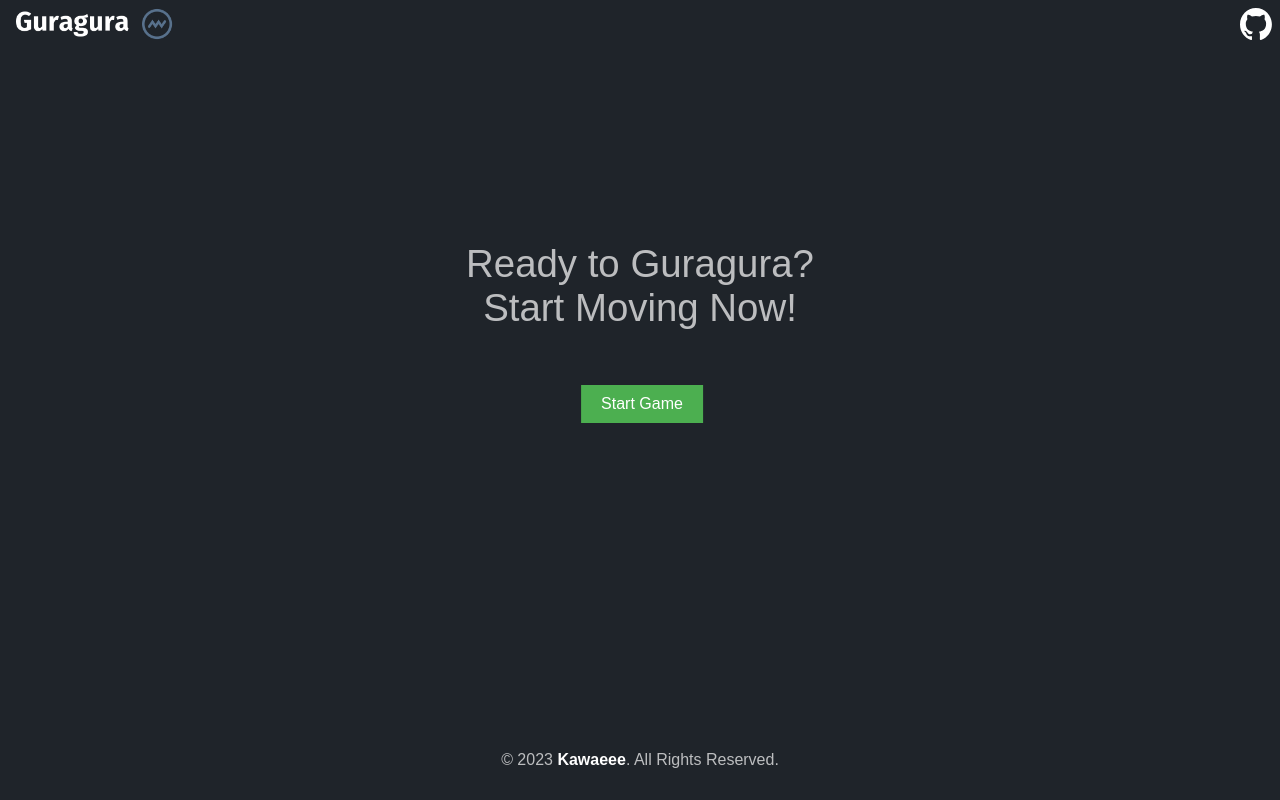
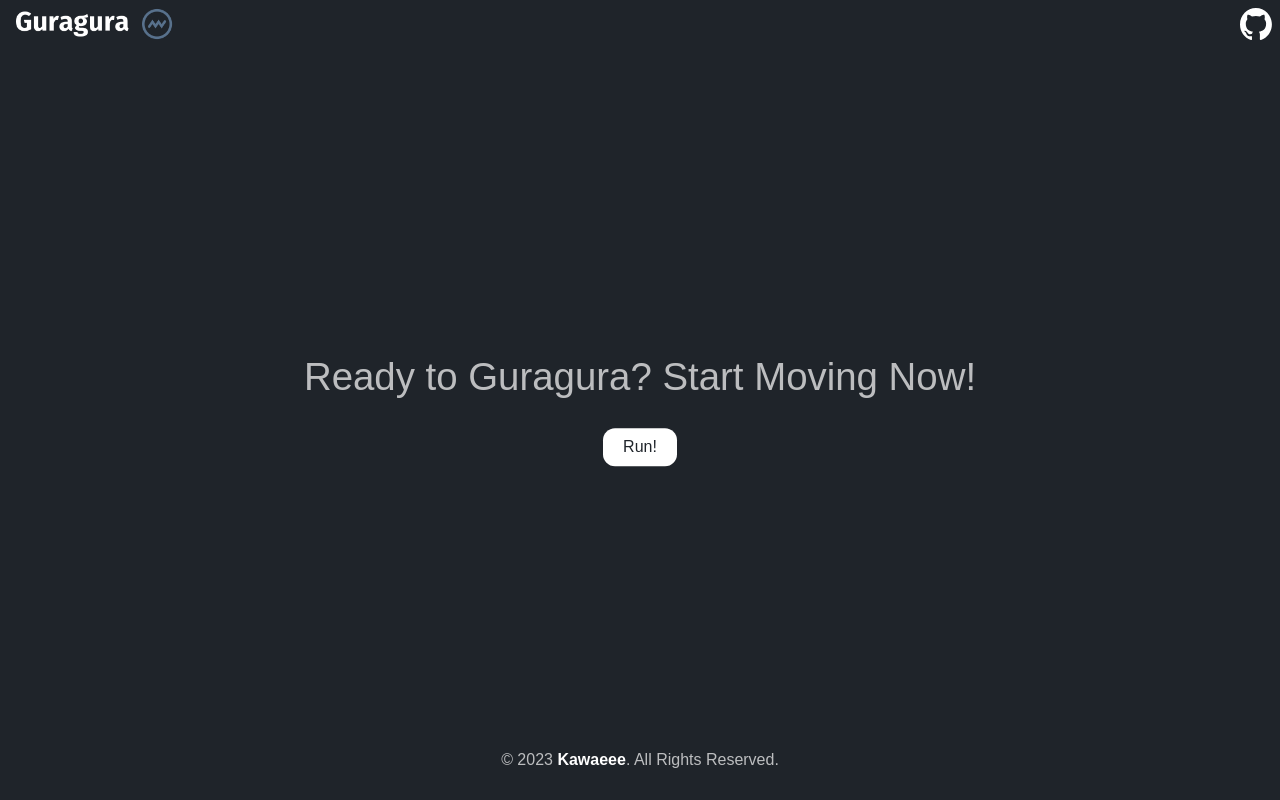
Before and after one commit to Kawaeee/guragura, a SvelteKit app: page / in a window 1280 px wide. Built offline with nearby package versions, Linux system fonts and the light colour scheme.

Commit message:
🔨 add transition, adjust style

```diff
--- a/src/routes/Guragura.svelte
+++ b/src/routes/Guragura.svelte
@@ -8,6 +8,9 @@
 -->
 
 <script lang="ts">
+    import { fade } from "svelte/transition";
+    import { onMount } from "svelte";
+
     /**
      * The starting position of the player in pixels.
      * @type {number}
@@ -48,7 +51,7 @@
      * The amount of time left in the game in seconds.
      * @type {number}
      */
-    let remainingTime = 120;
+    let remainingTime = 60;
 
     /**
      * The ID of the timer interval function.
@@ -261,7 +264,7 @@
         goalReachedBaseScore = 10;
         scoreMultiplier = 1.0;
 
-        remainingTime = 5;
+        remainingTime = 60;
         goalReachedCount = 0;
     }
 
@@ -274,36 +277,113 @@
         stopTimer();
         window.removeEventListener("keydown", handleKeyDown);
     }
+
+    // This is placeholder for smaller screen
+    let isSmallScreen = false;
+
+    const updateScreenSize = () => {
+        if (window.innerWidth <= 480) {
+            isSmallScreen = true;
+        } else {
+            isSmallScreen = false;
+        }
+    };
+
+    onMount(() => {
+        updateScreenSize();
+        window.addEventListener("resize", updateScreenSize);
+    });
+
 </script>
 
+{#if isSmallScreen}
+<h5 class="message">Try this on larger screen would be 🔥🥕;</h5>
+{/if}
+
 {#if !isGameStarted}
-<div class="guragura-pre">
+<div class="guragura-screen" transition:fade>
     <h1>Ready to Guragura? Start Moving Now!</h1>
     {#if lastGameStatus}
-    <div class="score-pre">
+    <div class="last-score">
         Lap: {goalReachedCount}, Score: {startScore.toFixed(2)}, Multiplier: x{scoreMultiplier.toFixed(2)}
     </div>
     {/if}
-    <button on:click={startGame}>Start Game</button>
+    <button class="start-btn" on:click={startGame}>Run!</button>
 </div>
-
 {/if}
 
 {#if isGameStarted}
-<div class="guragura-game">
-    <div class="score-game">
+<div class="guragura-screen" transition:fade>
+    <div class="current-score">
         Lap: {goalReachedCount}, Score: {startScore.toFixed(2)}, Multiplier: x{scoreMultiplier.toFixed(2)}
         <br>Time remaining: {remainingTime} seconds
     </div>
-    <div>
+    <div class="game-content">
         <div class="player" style="left: {startPosition}px;"></div>
         <div class="goal"></div>
     </div>
-    <p>Press the left and right arrow keys alternately to move the player!</p>
+    <p class="instruction">Press the left and right arrow keys alternately to move the player!</p>
 </div>
 {/if}
 
 <style>
+    .message {
+        display: flex;
+        flex-direction: column;
+        justify-content: center;
+        align-items: center;
+        text-align: center;
+    }
+
+    .guragura-screen {
+        position: absolute;
+        top: 50%;
+        left: 50%;
+        transform: translate(-50%, -50%);
+        width: 100%;
+        max-width: 700px;
+        display: flex;
+        flex-direction: column;
+        justify-content: center;
+        align-items: center;
+        text-align: center;
+    }
+
+    .last-score{
+        font-size: large;
+    }
+
+    .current-score{
+        position: absolute;
+        top: 75px;
+        left: 50%;
+        transform: translate(-50%, -50%);
+        font-size: large;
+    }
+
+    .game-content {
+        display: flex;
+        flex-direction: row;
+    }
+
+    .instruction {
+        margin-top: 20px;
+    }
+
+    .start-btn {
+        background-color: white;
+        border: none;
+        color: #1F242A;
+        padding: 10px 20px;
+        text-align: center;
+        text-decoration: none;
+        display: inline-block;
+        font-size: 16px;
+        margin: 4px 2px;
+        cursor: pointer;
+        border-radius: 12px;
+    }
+
     .player {
         position: absolute;
         bottom: 150%;
@@ -327,53 +407,9 @@
         background-position: center;
     }
 
-    .guragura-game, .guragura-pre{
-        position: absolute;
-        top: 50%;
-        left: 50%;
-        transform: translate(-50%, -50%);
-        width: 100%;
-        max-width: 700px;
-        display: flex;
-        flex-direction: column;
-        justify-content: center;
-        align-items: center;
-        text-align: center;
+    @media (max-width: 480px) {
+        .guragura-screen {
+            display: none;
+        }
     }
-
-    .score-game {
-       font-size: large;
-    }
-
-    .score-pre {
-        position: absolute;
-        top: 75px;
-        left: 50%;
-        transform: translate(-50%, -50%);
-    }
-
-    h1{
-        position: absolute;
-        left: 50%;
-        bottom: 0%;
-        transform: translate(-50%, -50%);
-    }
-
-    button {
-        background-color: #4CAF50;
-        border: none;
-        color: white;
-        padding: 10px 20px;
-        text-align: center;
-        text-decoration: none;
-        display: inline-block;
-        font-size: 16px;
-        margin: 4px 2px;
-        cursor: pointer;
-        position: absolute;
-        top: 50%;
-        left: 50%;
-        transform: translate(-50%, -50%);
-    }
-
-  </style>
+</style>
```
